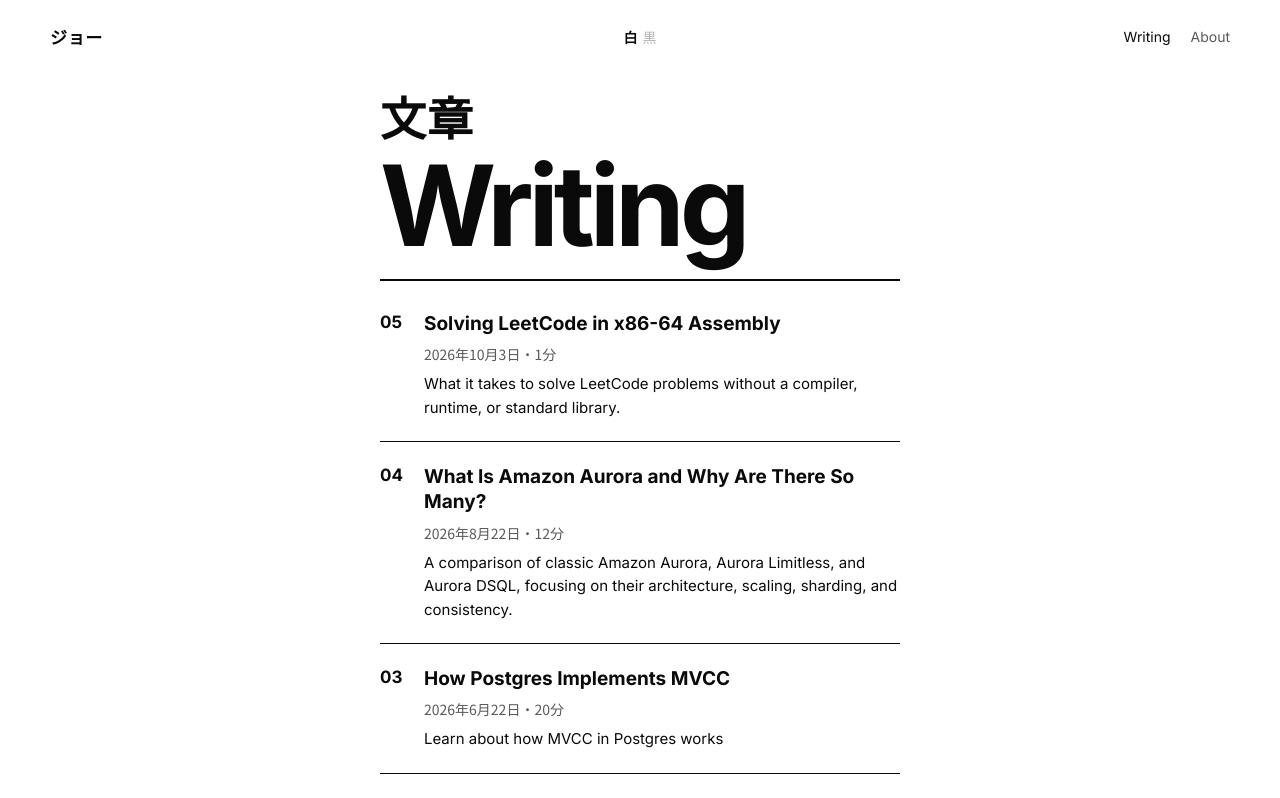
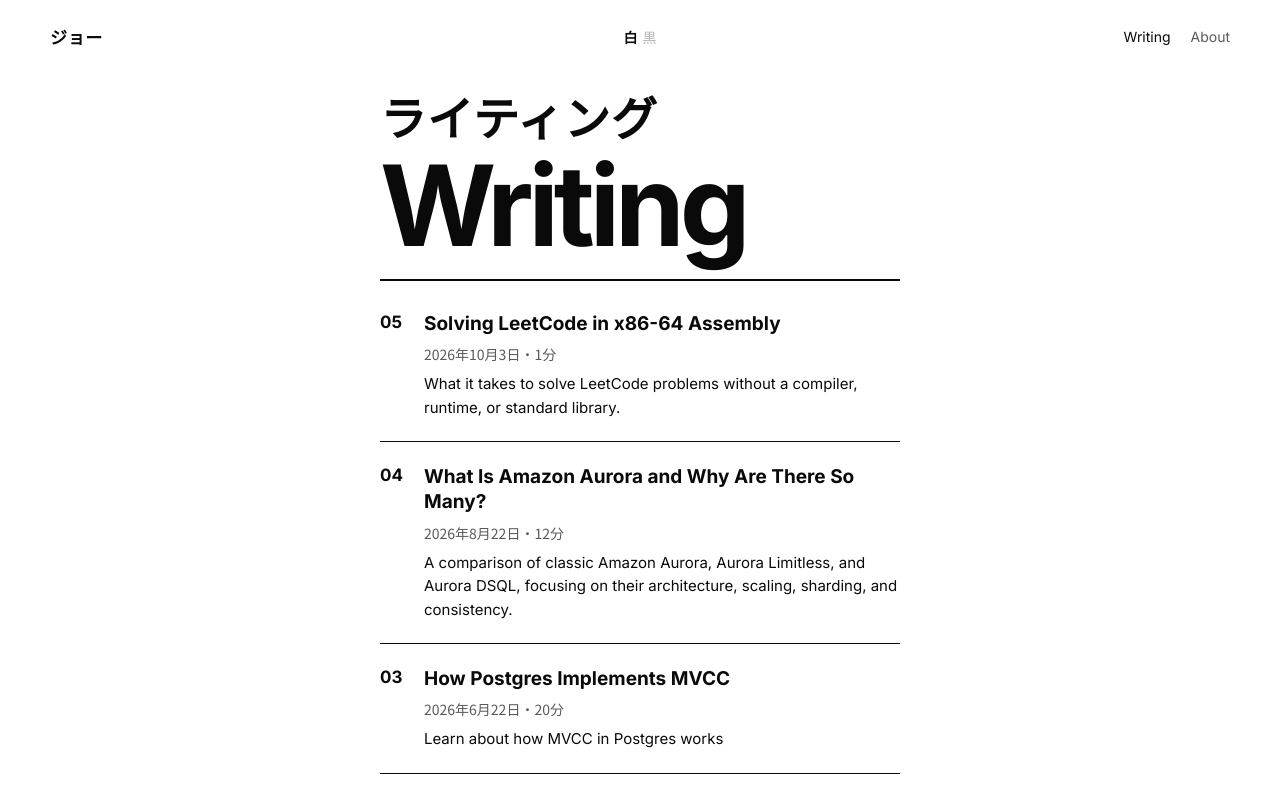
Before and after one commit to JoeS51/Johannes_Sluis_Portfolio_3.0, a Next.js app: page /blog in a window 1280 px wide. Shown: the top 798 px of the page. Built offline with nearby package versions, Linux system fonts and the light colour scheme.

Commit message:
Use katakana ライティング and アバウト over the Writing and About titles

```diff
--- a/app/about/page.tsx
+++ b/app/about/page.tsx
@@ -54,7 +54,7 @@ const specs: Spec[] = [
 export default function Page() {
   return (
     <div className="ink-sheet">
-      <InkTitle ja="自己紹介" title="About" />
+      <InkTitle ja="アバウト" title="About" />
       <p className="ink-prose">
         Hey! Thanks for checking out my page. I&apos;m Joe, a software engineer interested in systems programming and mostly databases.
         I&apos;m on the Azure HorizonDB engine team, working on databases full time. I also occasionally write articles and make funny projects.
--- a/app/blog/page.tsx
+++ b/app/blog/page.tsx
@@ -17,7 +17,7 @@ export default function Page() {
   const posts = getAllPosts();
   return (
     <div className="ink-sheet">
-      <InkTitle ja="文章" title="Writing" />
+      <InkTitle ja="ライティング" title="Writing" />
       <ol className="ink-posts">
         {posts.map((post, index) => (
           <li key={post.slug}>
```
